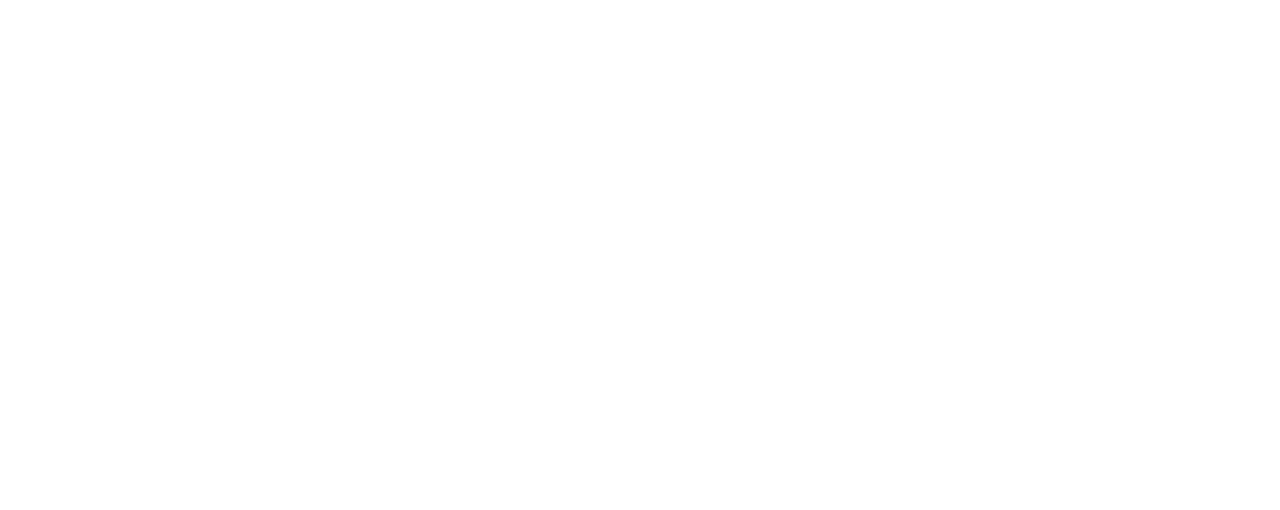
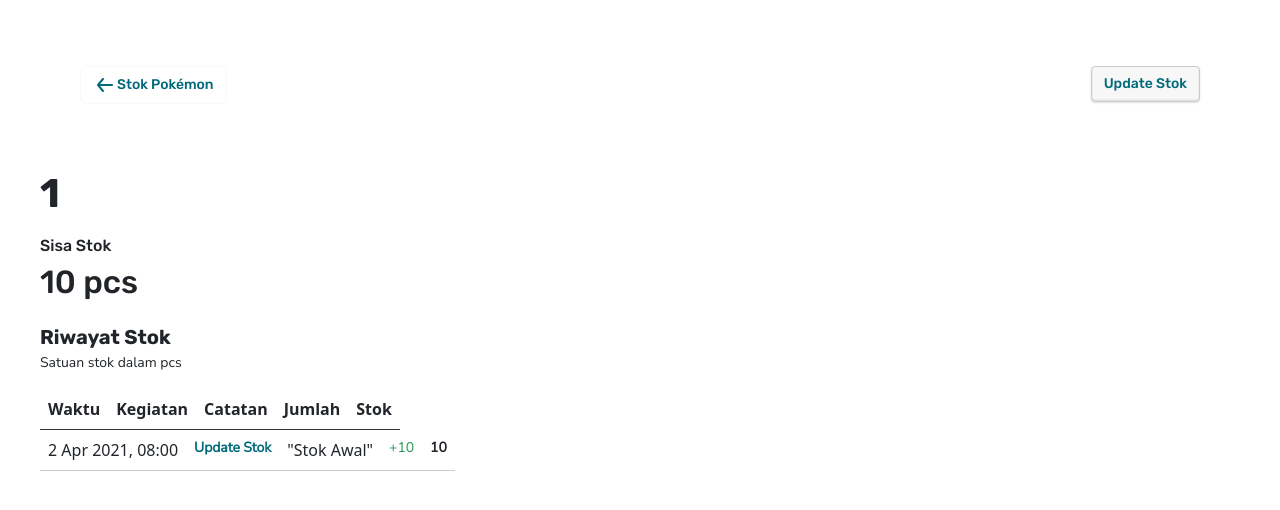
Before and after one commit to floferno/farmacare-test, a React (Create React App) app: page /pokemon/1 in a window 1280 px wide. Before the commit this address had no page. Shown: the top 510 px of the page. Built offline with nearby package versions, Linux system fonts and the light colour scheme.

Commit message:
Update Homepage and PokemonDetailPage

```diff
--- a/src/App.js
+++ b/src/App.js
@@ -10,7 +10,7 @@
     // <Container>
     <Routes>
       <Route path="/" element={<Homepage />}></Route>
-      <Route path="/pokemon" element={<PokemonDetail />} ></Route>
+      <Route path="/pokemon/:name" element={<PokemonDetail />} ></Route>
       <Route path="/update-stock" element={<UpdateStock />} ></Route>
     </Routes >
     // </Container >
--- a/src/pages/Homepage.js
+++ b/src/pages/Homepage.js
@@ -1,23 +1,19 @@
 import 'bootstrap/dist/css/bootstrap.min.css'
 import React, { useState, useEffect } from 'react'
+import { useNavigate } from 'react-router-dom'
 import searchIcon from '../images/search.svg'
 import Button from 'react-bootstrap/Button';
 import Table from 'react-bootstrap/Table';
 import axios from 'axios'
-const baseUrl = `https://pokeapi.co/api/v2/pokemon/`
+const baseUrl = `https://pokeapi.co/api/v2/pokemon`
 
 export default function Homepage() {
     const [pokemons, setPokemons] = useState([])
     const [query, setQuery] = useState("")
     const [search, setSearch] = useState("")
+    let navigate = useNavigate();
 
-    // const navigateToPokemonDetail = () => {
-    //     navigate('/pokemon');
-    // };
-    console.log(query)
-    function capitalizeFirstLetter(str) {
-        return str.charAt(0).toUpperCase() + str.slice(1)
-    }
+
 
     const getPokemons = async () => {
         try {
@@ -79,7 +75,9 @@
                                     console.log(pokemon)
                                     return (
                                         <tr className="d-flex justify-content-between">
-                                            <td key={i + 1} className="table-link">{capitalizeFirstLetter(pokemon.name)}</td>
+                                            <td key={i + 1} className="table-link" onClick={() => {
+                                                navigate(`/pokemon/${pokemon.name}`)
+                                            }} style={{ textTransform: 'capitalize' }}>{pokemon.name}</td>
                                             <td className="pokemon-stock">10 pcs</td>
                                         </tr>
                                     )
@@ -89,6 +87,6 @@
                     </Table>
                 </div>
             </div>
-        </div>
+        </div >
     )
 }
--- a/src/pages/PokemonDetail.js
+++ b/src/pages/PokemonDetail.js
@@ -2,8 +2,10 @@
 import Button from 'react-bootstrap/Button';
 import prevPageIcon from '../images/prevPage.svg'
 import { Table, Modal, Container, Row, Col, Form } from 'react-bootstrap';
+import { useNavigate, useParams } from 'react-router-dom'
 
 function UpdateStockModal(props) {
+
     return (
         <Modal
             {...props}
@@ -51,14 +53,19 @@
 }
 
 export default function PokemonDetail() {
+    let navigate = useNavigate();
+    let { name } = useParams()
+
     const [modalShow, setModalShow] = React.useState(false);
     return (
         <div className="pokemon-detail-page">
             <div className="pokemon-detail_button-group">
-                <Button variant="outline-light" className="prev-button"><img src={prevPageIcon}></img>Stok Pokémon</Button>
+                <Button variant="outline-light" className="prev-button" onClick={() => {
+                    navigate('/')
+                }}><img src={prevPageIcon}></img>Stok Pokémon</Button>
                 <Button className="update-stock-button" onClick={() => setModalShow(true)}>Update Stok</Button>
             </div>
-            <p className="pokemon-detail-title">Pikachu</p>
+            <p className="pokemon-detail-title" style={{ textTransform: 'capitalize' }}>{name}</p>
             <div className="pokemon-detail-subtitle">
                 <p className="pokemon-detail-sub1">Sisa Stok</p>
                 <p className="pokemon-detail-sub2">10 pcs</p>
@@ -70,7 +77,7 @@
             <div>
                 <Table className="table d-flex row pokemon-detail-table">
                     <thead>
-                        <tr className="d-flex justify-content-between th-border ">
+                        <tr className="th-border ">
                             <th scope="col">Waktu</th>
                             <th scope="col">Kegiatan</th>
                             <th scope="col">Catatan</th>
@@ -79,7 +86,7 @@
                         </tr>
                     </thead>
                     <tbody>
-                        <tr className="d-flex justify-content-between d-flex align-items-center">
+                        <tr className="align-items-center">
                             <td className="">2 Apr 2021, 08:00</td>
                             <td className="table-link">Update Stok</td>
                             <td className="">"Stok Awal"</td>
```
